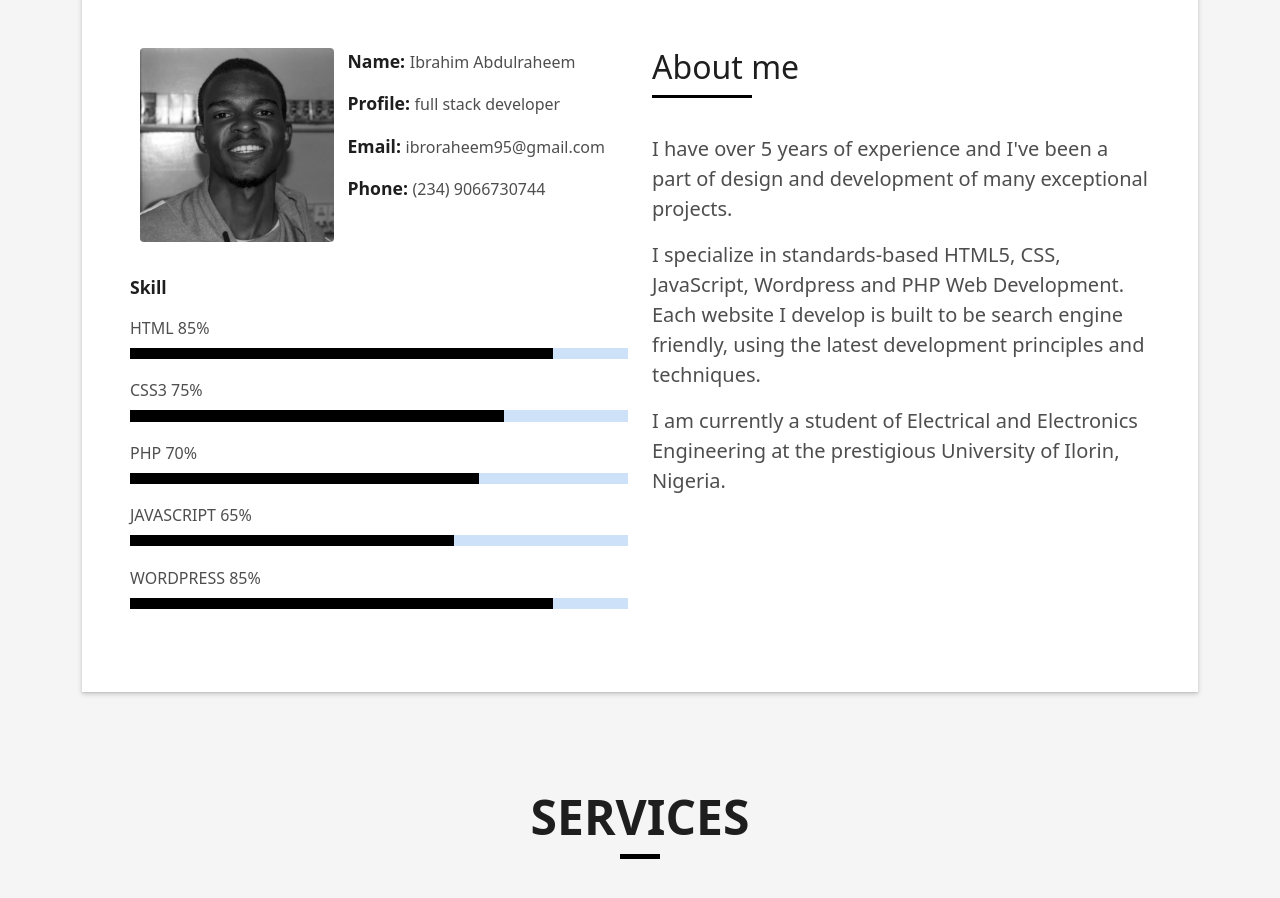
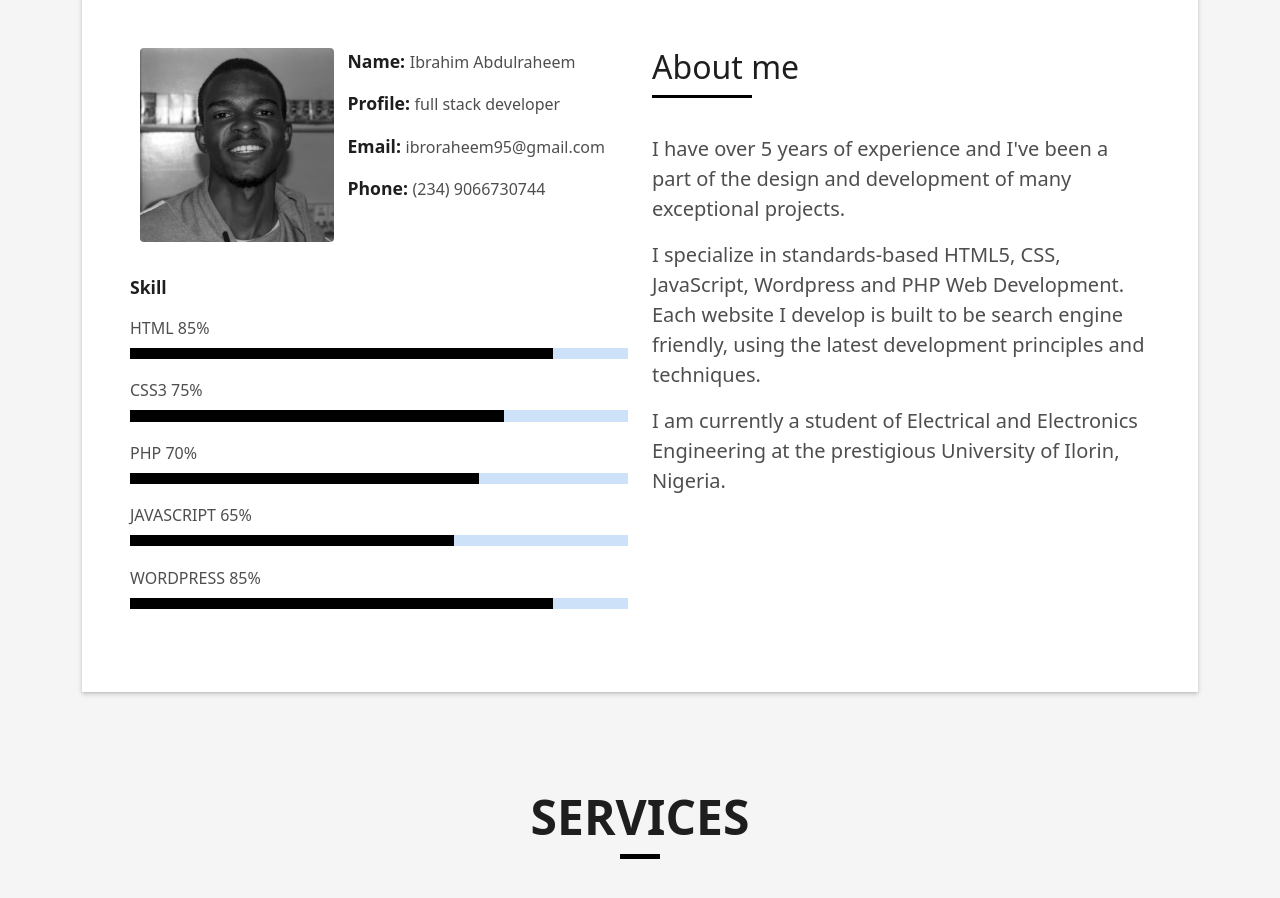
Before and after one commit to ibroraheem/ibroraheem.github.io, a plain HTML site: page index.html in a window 1280 px wide. Shown: the part 880-1778 px from the top of the page. Drawn offline with Linux system fonts and the light colour scheme.

Commit message:
Refactor

```diff
--- a/index.html
+++ b/index.html
@@ -126,7 +126,7 @@
                       </h5>
                     </div>
                     <p class="lead">
-                      I have over 5 years of experience and I've been a part of design and development of many
+                      I have over 5 years of experience and I've been a part of the design and development of many
                       exceptional projects.
                     </p>
                     <p class="lead">
```
